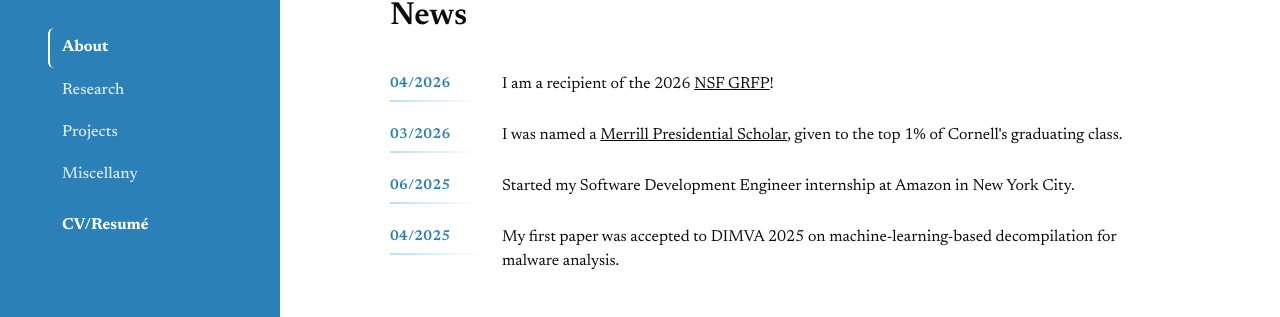
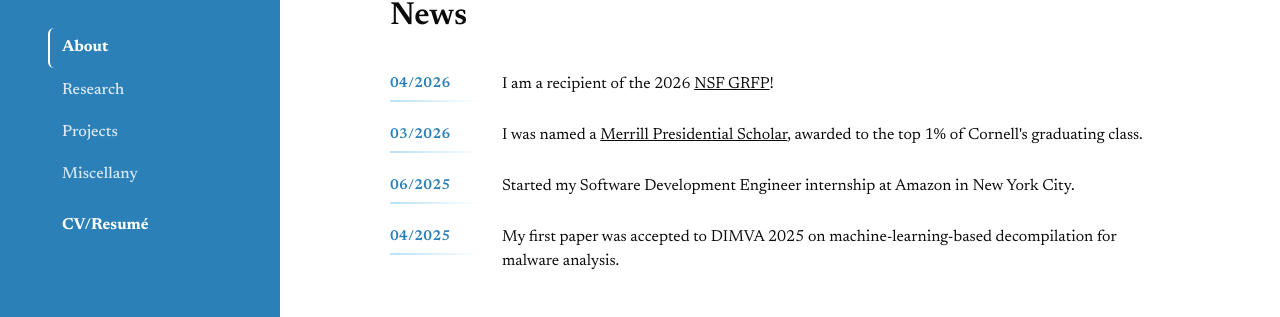
Before and after one commit to denizbt/denizbt.github.io, a Jekyll site: the page built from index.html, in a window 1280 px wide and 900 px high, scrolled down 616 px. Shown: the part 133-450 px from the top of the window. Built offline with Jekyll 4.4.1, drawn with Linux system fonts in a browser that asks for light colours.

Commit message:
Small edits

```diff
--- a/index.html
+++ b/index.html
@@ -68,7 +68,7 @@ nav_section: about
         <p class="update-date">03/2026</p>
         <p class="update-text">I was named a <a
             href="https://scl.cornell.edu/growth-opportunities/awards-funding/merrill-presidential-scholars-program"
-            class="link link--external">Merrill Presidential Scholar</a>, given to the top 1% of Cornell's graduating
+            class="link link--external">Merrill Presidential Scholar</a>, awarded to the top 1% of Cornell's graduating
           class.</p>
       </article>
       <article class="update-row">
```
Also changed, not shown: 1 other file.
